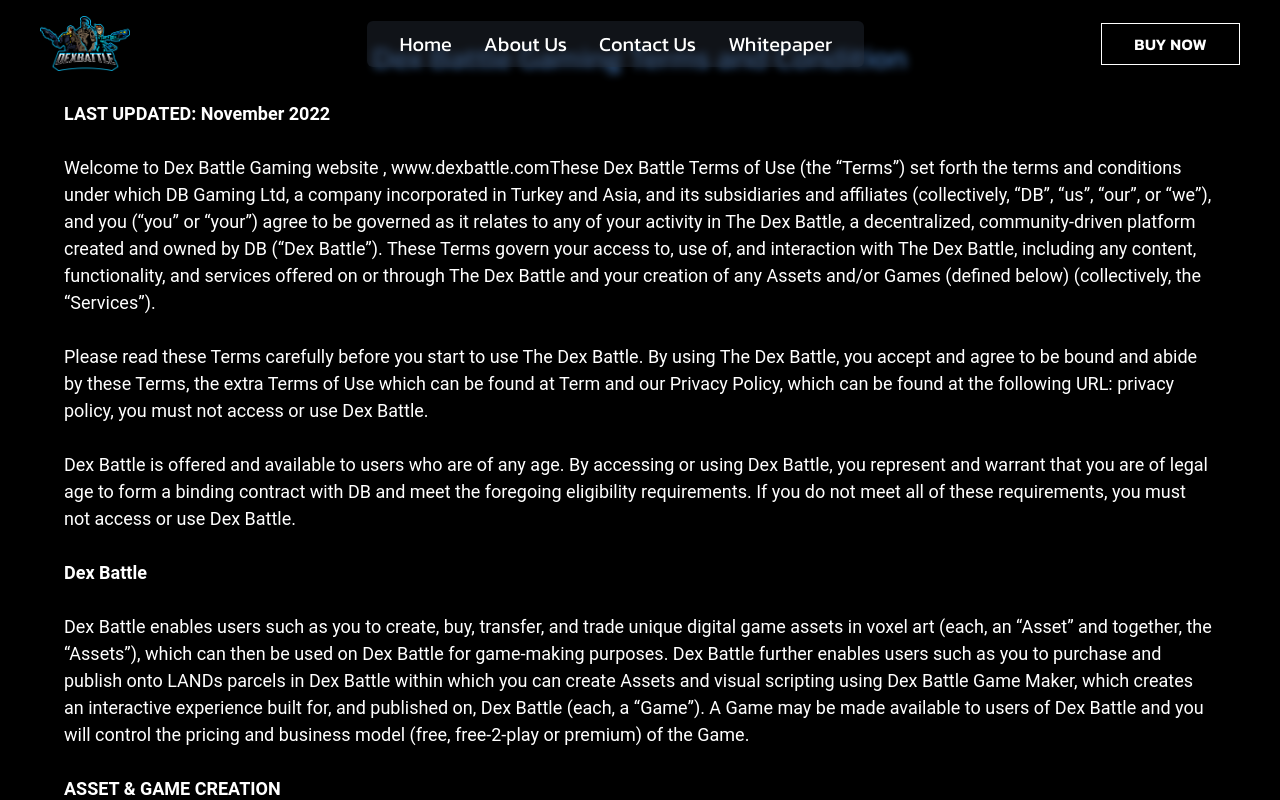
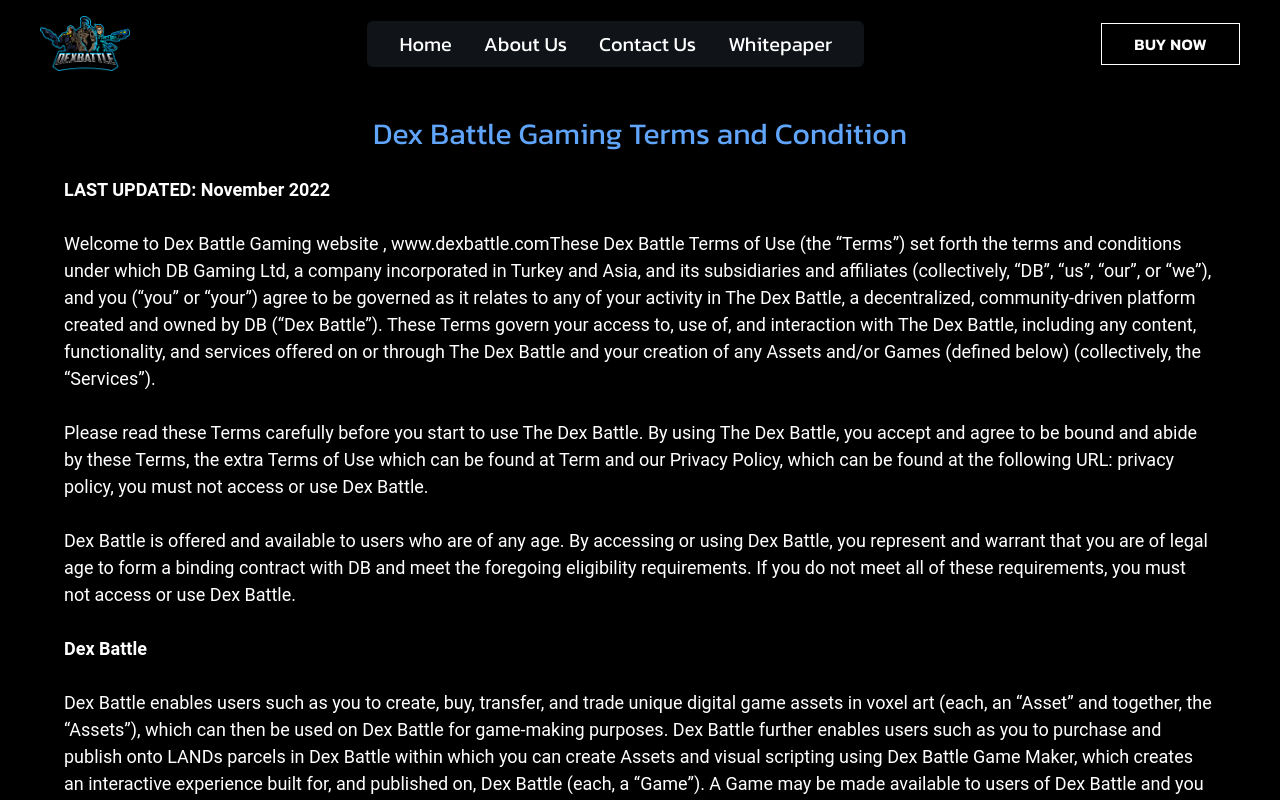
Before and after one commit to Codehash001/dexbattle-website, a Next.js app: page /terms in a window 1280 px wide. Shown: the top 800 px of the page. Built offline with nearby package versions, Linux system fonts and the light colour scheme.

Commit message:
footer update

```diff
--- a/pages/privacyPolicy.js
+++ b/pages/privacyPolicy.js
@@ -9,7 +9,7 @@
         <div className="w-screen flex flex-col items-center overflow-hidden">
 
             <div className=" mx-16 my-4">
-            <h1 className="text-blue-400 font-Kanit text-3xl my-6 text-center">
+            <h1 className="text-blue-400 font-Kanit text-3xl mb-6 mt-[100px] text-center">
                 DB Gaming Privacy Policy
             </h1>
             <div >
--- a/pages/terms.js
+++ b/pages/terms.js
@@ -9,7 +9,7 @@
         <Navbar/>
         <div className="w-screen flex flex-col items-center overflow-hidden">
             <div className=" mx-16 my-4">
-            <h1 className="text-blue-400 font-Kanit text-3xl my-6 text-center">
+            <h1 className="text-blue-400 font-Kanit text-3xl mb-6 mt-[100px] text-center">
             Dex Battle Gaming Terms and Condition
             </h1>
             <div >
```
